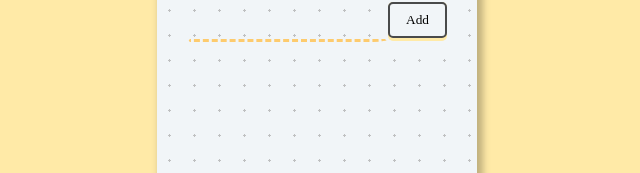
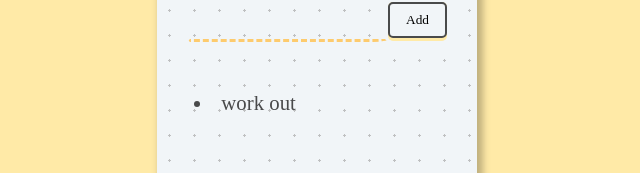
Before and after one commit to MarceloMSilveira/my-react-app, a React (Vite) app: page / in a window 1280 px wide. Shown: the part 140-313 px from the top of the page, without its empty margins (323-963 px from the left). Built offline with nearby package versions, Linux system fonts and the light colour scheme.

Commit message:
todo list done

```diff
--- a/src/components/App.jsx
+++ b/src/components/App.jsx
@@ -2,12 +2,13 @@ import { useState } from "react";
 
 function App() {
 
-  const [todoList,setList] = useState(['A Item'])
+  const [todoList,setList] = useState(['work out'])
   const [item,setItem] = useState("")
 
   function handleClick() {
     setList([...todoList,item])
     //clean input itemName
+    setItem("")
   }
 
   return (
@@ -28,7 +29,7 @@ function App() {
       </div>
       <div>
         <ul>
-          {console.log(todoList.forEach(item=>`<li>${item}</li>`))}
+          {todoList.map((item,index)=><li key={index}>{item}</li>)}
         </ul>
       </div>
     </div>
```
